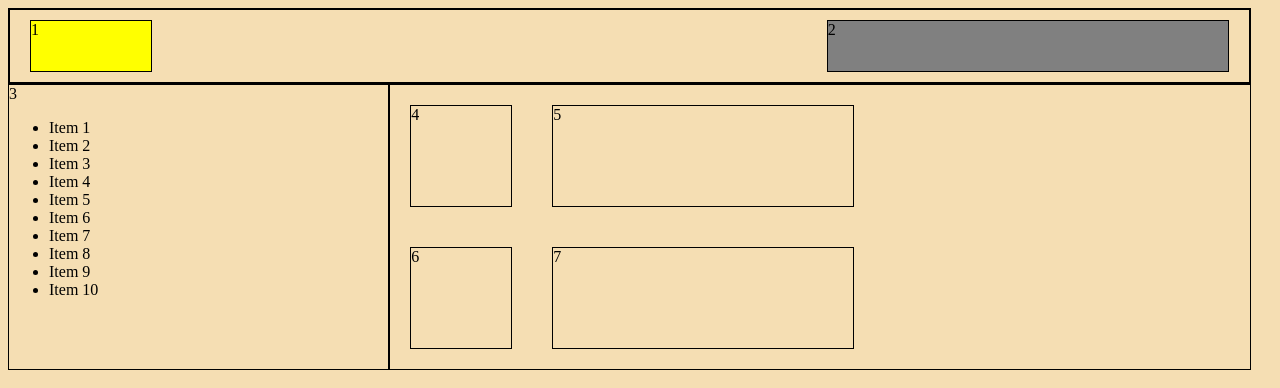
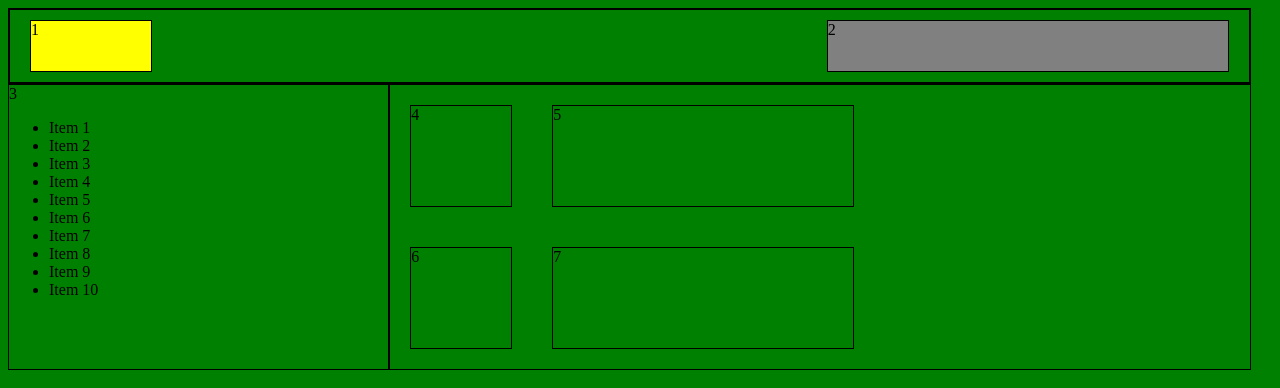
Before and after one commit to lucaslera91/clase10, a plain HTML site: page index.html in a window 1280 px wide. Drawn offline with nearby package versions, Linux system fonts and the light colour scheme; files that its build step writes are made by us from their sources.

Commit message:
background color test

```diff
--- a/sass/_main.scss
+++ b/sass/_main.scss
@@ -1,4 +1,4 @@
-body{background-color: wheat;}
+body{background-color: green;}
 main{
     display: flex;
 }
```
